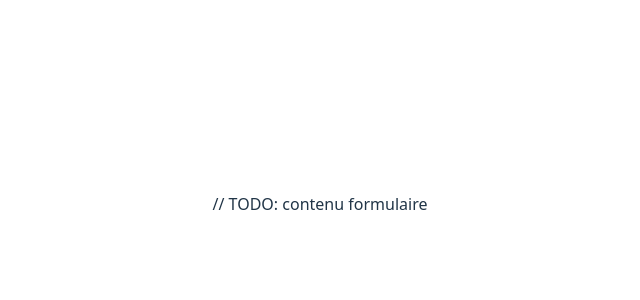
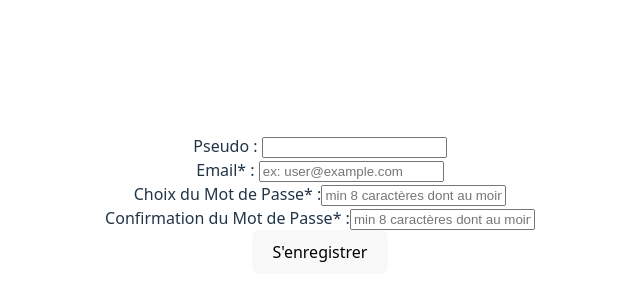
Before and after one commit to LaurentCorten/DevApp_TFF_Sortilege__AppClient, a React (Vite) app: page /auth/register in a window 1280 px wide. Shown: the part 196-496 px from the top of the page, without its empty margins (320-960 px from the left). Built offline with nearby package versions, Linux system fonts and the light colour scheme.

Commit message:
avancée sur formulaire et passage à zod

```diff
--- a/package.json
+++ b/package.json
@@ -15,7 +15,8 @@
     "react": "^19.2.0",
     "react-dom": "^19.2.0",
     "react-router": "^7.13.1",
-    "tailwindcss": "^4.2.1"
+    "tailwindcss": "^4.2.1",
+    "zod": "^4.3.6"
   },
   "devDependencies": {
     "@eslint/js": "^9.39.1",
--- a/src/pages/auth/Register.page.tsx
+++ b/src/pages/auth/Register.page.tsx
@@ -1,21 +1,85 @@
 import { useActionState } from "react";
+import z from 'zod';
 
-const INITIAL_Member_STATE = {
-    data: { nick: '', email: '', password: '' },
-    error: null,
+
+// Validation Scheme (zod)
+const MemberDataScheme =
+    z.object({
+        nick: z.string()
+            .trim()
+            .min(3, { error: 'Un pseudo doit faire entre 3 et 50 caractères !' })
+            .max(50, { error: 'Un pseudo doit faire entre 3 et 50 caractères !' })
+            .nullable(),
+        email: z.email({ error: "L'adresse email n'a pas un format valide !" })
+            .toLowerCase(),
+        pwd1: z.string()
+            .regex(/^(?=.*[A-Z])(?=.*[a-z])(?=.*[0-9])(?=.*[^A-Za-z0-9]).{8,}$/, { error: "Le mot de passe doit contenir minimum 8 caractères dont au moins 1 Majuscule, 1 minuscule, 1 chiffre et 1 autre" }),
+        pwd2: z.string()
+            .regex(/^(?=.*[A-Z])(?=.*[a-z])(?=.*[0-9])(?=.*[^A-Za-z0-9]).{8,}$/, { error: "Le mot de passe doit contenir minimum 8 caractères dont au moins 1 Majuscule, 1 minuscule, 1 chiffre et 1 autre" }),
+    })
+        .refine((data) => data.pwd1 === data.pwd2, { error: "Les mots de passe ne sont pas identiques", path: ['pwd2'] });
+
+// Componant
+type MemberState = {
+    formData: FormData | null,
+    error: {
+        nick?: string[];
+        email?: string[];
+        pwd1?: string[];
+        pwd2?: string[];
+    } | null;
 };
+
+
 export default function RegisterPage() {
 
-    const PostNewMember = async (INITIAL_STATE, formData) => {
-        // TODO: récup du formulaire
+    // form Action
+    const onRegisterSubmit = async (state: MemberState, formData: FormData) => {
+
+        //data validation w. zod
+        const { data, error, success } = MemberDataScheme.safeParseAsync(Object.fromEntries(formData.entries())); // TODO : Check si mettre async est un bon plan ou pas ?
+
+
+        // Error handling
+        if (!success) {
+            return {
+                formData,
+                error: z.flattenError(error).fieldErrors
+            };
+        }
+
+        // Service calling
+        //* const result = PostNewMember(data);
+
+        return {
+            formData: null,
+            error: null
+        };
     };
 
-    const [state, handleSubmit, isPending] = useActionState(PostNewMember, INITIAL_Member_STATE);
+    // Utilisation
+
+    const [state, handleSubmit, isPending] = useActionState(onRegisterSubmit, { formData: null, error: null });
 
     return (
         <form className='form' action={handleSubmit}>
-            // TODO: contenu formulaire
-
+            <div>
+                <label htmlFor='nick'>Pseudo : </label>
+                <input type='text' id='nick' name='nick' />
+            </div>
+            <div>
+                <label htmlFor="email">Email* : </label>
+                <input type="email" id='email' name='email' placeholder='ex: user@example.com' required />
+            </div>
+            <div>
+                <label htmlFor='pwd1'>Choix du Mot de Passe* :</label>
+                <input type='text' id='pwd1' name='pwd1' placeholder='min 8 caractères dont au moins 1 Majuscule, 1 minuscule, 1 chiffre et 1 autre' required />
+            </div>
+            <div>
+                <label htmlFor='pwd2'>Confirmation du Mot de Passe* :</label>
+                <input type='text' id='pwd2' name='pwd2' placeholder='min 8 caractères dont au moins 1 Majuscule, 1 minuscule, 1 chiffre et 1 autre' required />
+            </div>
+            <button disabled={isPending} className='btn-form' type='submit'>S'enregistrer</button>
         </form>
     );
 }
```
Also changed, not shown: 1 other file (tests, documents, lock files or other folders).
